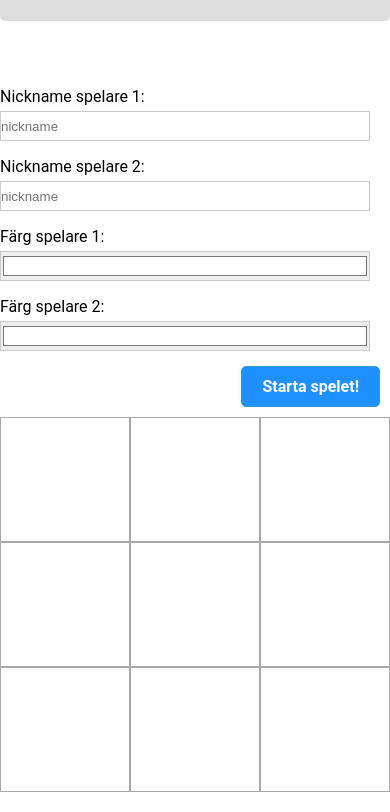
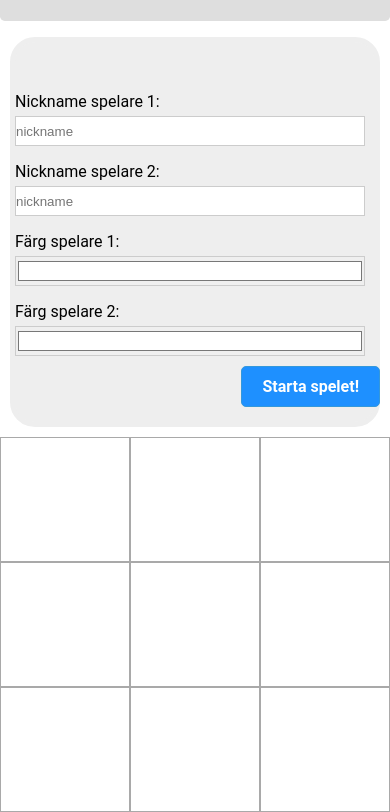
Before and after one commit to sharbel0022/html-css-labb3, a plain HTML site: page Labb3/index.html in a window 390 px wide. Shown: the part 84-896 px from the top of the page. Drawn offline with Linux system fonts and the light colour scheme.

Commit message:
Add files via upload

```diff
--- a/Labb3/index.html
+++ b/Labb3/index.html
@@ -25,11 +25,13 @@
                 </div>
                 <div class="col">
                     <label for="color1">Färg spelare 1:</label>
-                    <input type="color" id="color1" value="#FFFFFF" placeholder="nickname" title="färg för spelare 1">
+                    <input type="color" id="color1" value="#FFFFFF" title="färg för spelare 1">
+
                 </div>
                 <div class="col">
                     <label for="color2">Färg spelare 2:</label>
-                    <input type="color" id="color2" value="#FFFFFF" placeholder="nickname" title="färg för spelare 2">
+                    <input type="color" id="color2" value="#FFFFFF" title="färg för spelare 2">
+
                 </div>
                 <div id="div-with-a">
                     <a href="#" id="newGame" >Starta spelet!</a>
@@ -65,7 +67,8 @@
         <aside>
             <a href="#">
                 <!--creative common, bildkälla: https://www.pinterest.se/pin/444871269436524427/ -->
-                <img src="images/side-ad.jpg">
+                <img src="images/side-ad.jpg" alt="">
+
             </a>
         </aside>
 
--- a/Labb3/style.css
+++ b/Labb3/style.css
@@ -73,13 +73,21 @@ body {
       position: relative;
     }
 
+    form{
+        background-color: #eee;
+        border: 5px solid #eee;
+        border-radius: 25px;
+        margin: 10px;
+    }
     #div-in-form {
         display: inline-block;
         text-align: left;
         width: 100%;
         box-sizing: border-box;
         margin: 50px;
+
       }
+
 
     label {
       display: flex;
@@ -91,7 +99,7 @@ body {
     #nick2,
     #color1,
     #color2 {
-      width: 370px;
+      width: 350px;
       height: 30px;
       border: 1px solid #ccc;
     }
@@ -121,6 +129,12 @@ body {
       border-color: #ffffff;
     }
   }
+
+
+
+
+
+
 
   /* Medium screens (415px to 1180px) */
   @media (min-width: 415px) and (max-width: 1180px) {
```
Also changed, not shown: 1 other file. Lines whose indentation alone changed are shown as unchanged.
